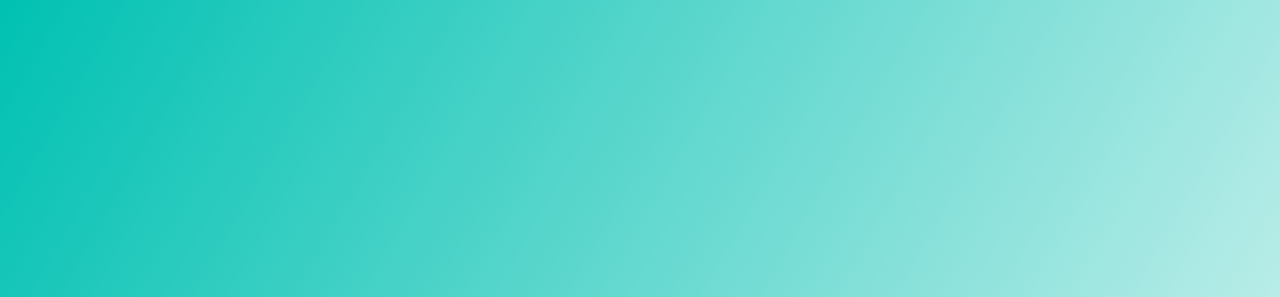
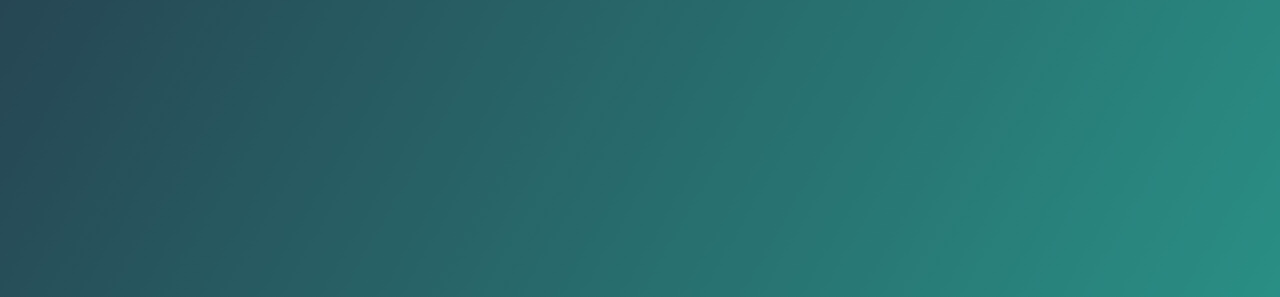
Before and after one commit to FariaDev/RelogioDigital, a plain HTML site: page index.html in a window 1280 px wide. Shown: the top 297 px of the page. Drawn offline with Linux system fonts and the light colour scheme.

Commit message:
Mudança nas cores de fundo

```diff
--- a/assets/css/style.css
+++ b/assets/css/style.css
@@ -1,16 +1,15 @@
-@import url('https://fonts.googleapis.com/css2?family=Open+Sans:wght@300;400;500&display=swap');
-@import url('https://fonts.googleapis.com/css2?family=Montserrat:wght@100&display=swap');
+@import url('https://fonts.googleapis.com/css2?family=Montserrat:wght@100&family=Open+Sans:wght@300;400;500&display=swap');
 
 
 * {
     margin: 0;
     padding: 0;
-    font-family: 'Montserrat';
+    font-family: 'Montserrat', sans-serif;
 }
 
 body {
     height: 100vh;
-    background: linear-gradient(120deg, #00C1B2, #DDF5F3);
+    background: linear-gradient(120deg, #264653, #2a9d8f);
     display: flex;
     align-items: center;
     justify-content: center;
```
